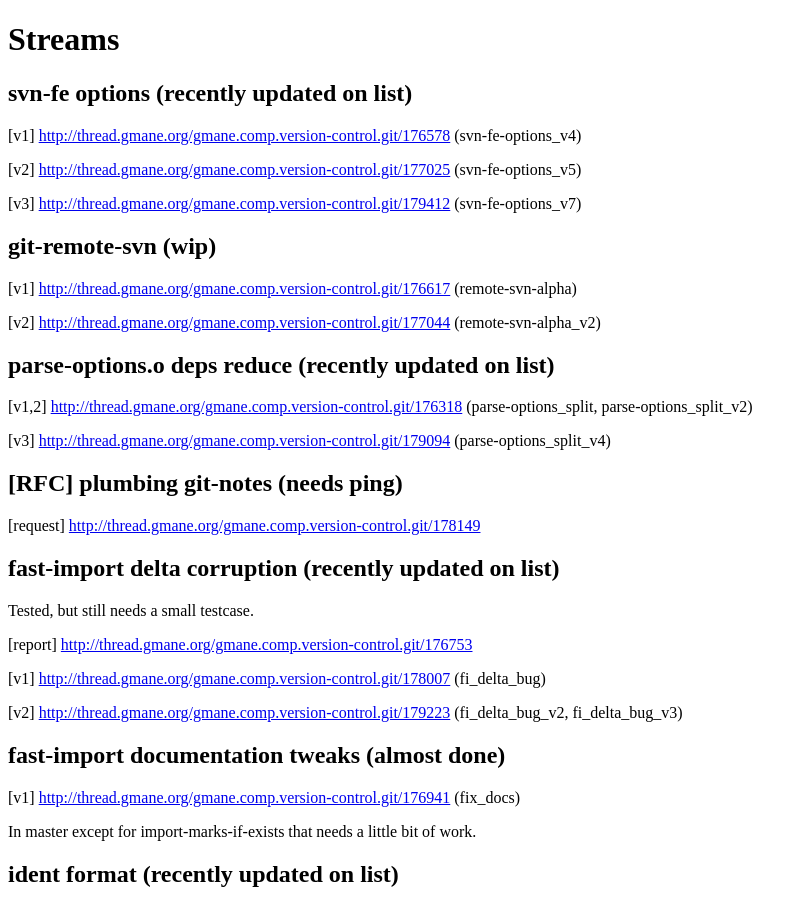
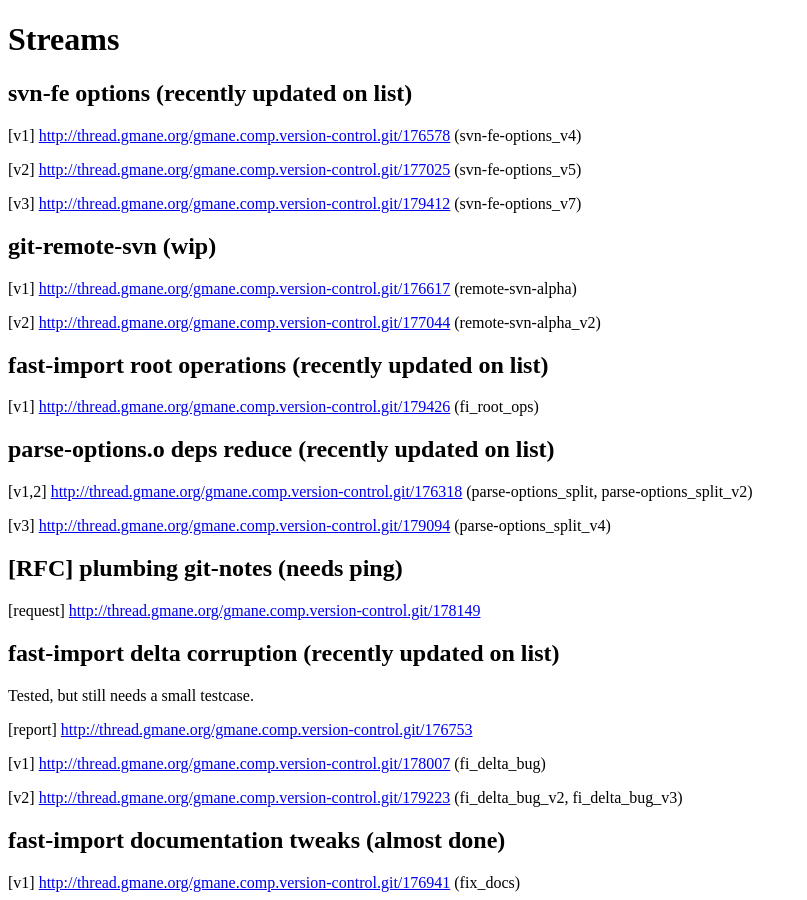
Before and after one commit to divanorama/gsoc11, a Jekyll site: the page built from streams.html, in a window 1280 px wide and 900 px high. Shown: the whole window, without its empty margins (0-807 px from the left). Built offline with Jekyll 4.4.1, drawn with Linux system fonts in a browser that asks for light colours.

Commit message:
Add new patchset for fi_root_ops.

```diff
--- a/streams.html
+++ b/streams.html
@@ -16,6 +16,10 @@ title: Streams
 (remote-svn-alpha) </p>
 <p> [v2] <a href="http://thread.gmane.org/gmane.comp.version-control.git/177044">http://thread.gmane.org/gmane.comp.version-control.git/177044</a>
 (remote-svn-alpha_v2) </p>
+
+<h2>fast-import root operations (recently updated on list)</h2>
+<p> [v1] <a href="http://thread.gmane.org/gmane.comp.version-control.git/179426">http://thread.gmane.org/gmane.comp.version-control.git/179426</a>
+(fi_root_ops) </p>
 
 <h2>parse-options.o deps reduce (recently updated on list)</h2>
 <p> [v1,2] <a href="http://thread.gmane.org/gmane.comp.version-control.git/176318">http://thread.gmane.org/gmane.comp.version-control.git/176318</a>
```
